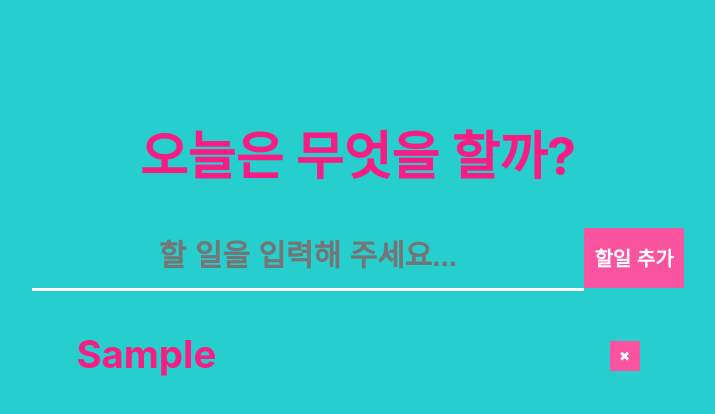
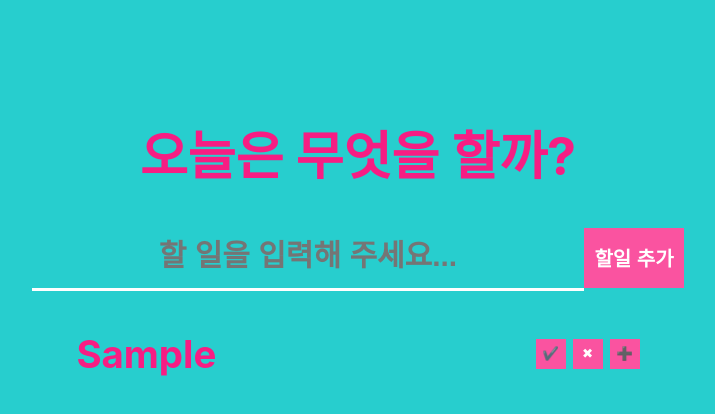
Before and after one commit to lhk3337/todolist, a React (Create React App) app: page / in a window 1280 px wide. Both pictures are taken after typing "Sample" into the empty fields and a click on the button "할일 추가". Shown: the top 414 px of the page, without its empty margins (282-997 px from the left). Built offline with nearby package versions, Linux system fonts and the light colour scheme.

Commit message:
complete todo #7

```diff
--- a/src/App.css
+++ b/src/App.css
@@ -55,7 +55,12 @@ li {
   font-weight: bold;
   font-size: 3vw;
 }
-.delBtn {
+.btnContainer {
+  display: flex;
+  justify-content: space-between;
+  width: 4em;
+}
+.btn {
   width: 30px;
   height: 30px;
   background-color: #fa53a0;
@@ -63,3 +68,9 @@ li {
   outline: 0;
   border: 0;
 }
+.complete {
+  text-decoration-style: solid;
+  text-decoration-line: line-through;
+  text-decoration-color: #ff6c6c;
+  opacity: 0.6;
+}
--- a/src/Components/TodoList.js
+++ b/src/Components/TodoList.js
@@ -4,18 +4,33 @@ const TodoList = ({ todos, setTodos }) => {
   const delBtn = (id) => {
     setTodos(todos.filter((task) => task.id !== id));
   };
+  const completeBtn = (id) => {
+    setTodos(
+      todos.map((item) => {
+        if (item.id === id) {
+          item.isComplete = !item.isComplete;
+        }
+        return item;
+      })
+    );
+  };
+
   return (
     <ul>
       {todos
         .filter((itemfilter) => itemfilter !== "")
         .map((item) => (
           <div key={item.id} className="listContainer">
-            <li>{item.data}</li>
-            <span>
-              <button className="delBtn" onClick={() => delBtn(item.id)}>
+            <li className={`${item.isComplete ? "complete" : ""}`}>{item.data}</li>
+            <div className="btnContainer">
+              <button className="btn" onClick={() => completeBtn(item.id)}>
+                ✔️
+              </button>
+              <button className="btn" onClick={() => delBtn(item.id)}>
                 ✖︎
               </button>
-            </span>
+              <button className="btn addBtn">➕</button>
+            </div>
           </div>
         ))}
     </ul>
```
